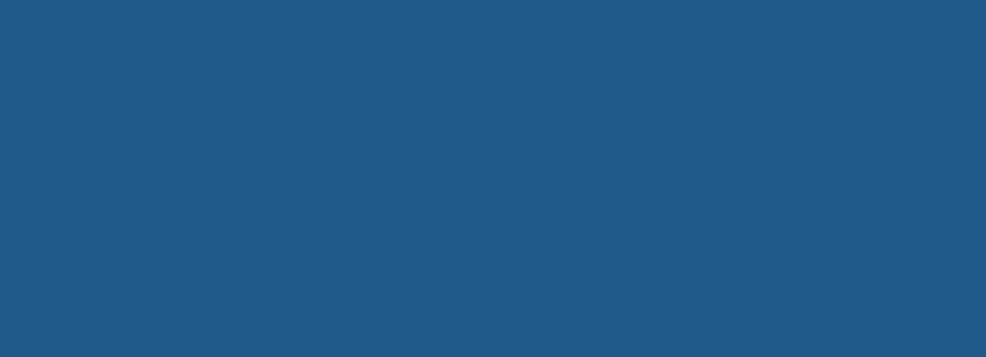
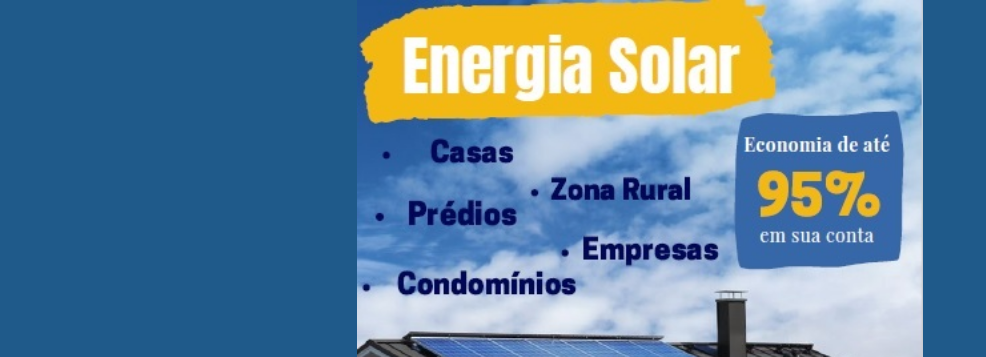
Before and after one commit to Leandro-Milke/Site-Energy, a plain HTML site: page index.html in a window 1280 px wide. Shown: the top 357 px of the page, without its empty margins (0-986 px from the left). Drawn offline with nearby package versions, Linux system fonts and the light colour scheme; the site is published under a folder, as on GitHub Pages, so addresses that start at the root find nothing.

Commit message:
Ajuste pastas
Pastas organizadas

```diff
--- a/styles/styles.css
+++ b/styles/styles.css
@@ -7,7 +7,7 @@
 
     background-color: rgb(31, 90, 138);
 
-    background-image: url('/Images/Folder.jpg');
+    background-image: url('./images/Folder.jpg');
     background-size:contain;
     background-repeat: no-repeat;
     background-position: center;
```
Also changed, not shown: styles/images/Folder.jpg (renamed from Images/Folder.jpg), styles/images/logo.jpg (renamed from Images/logo.jpg).
